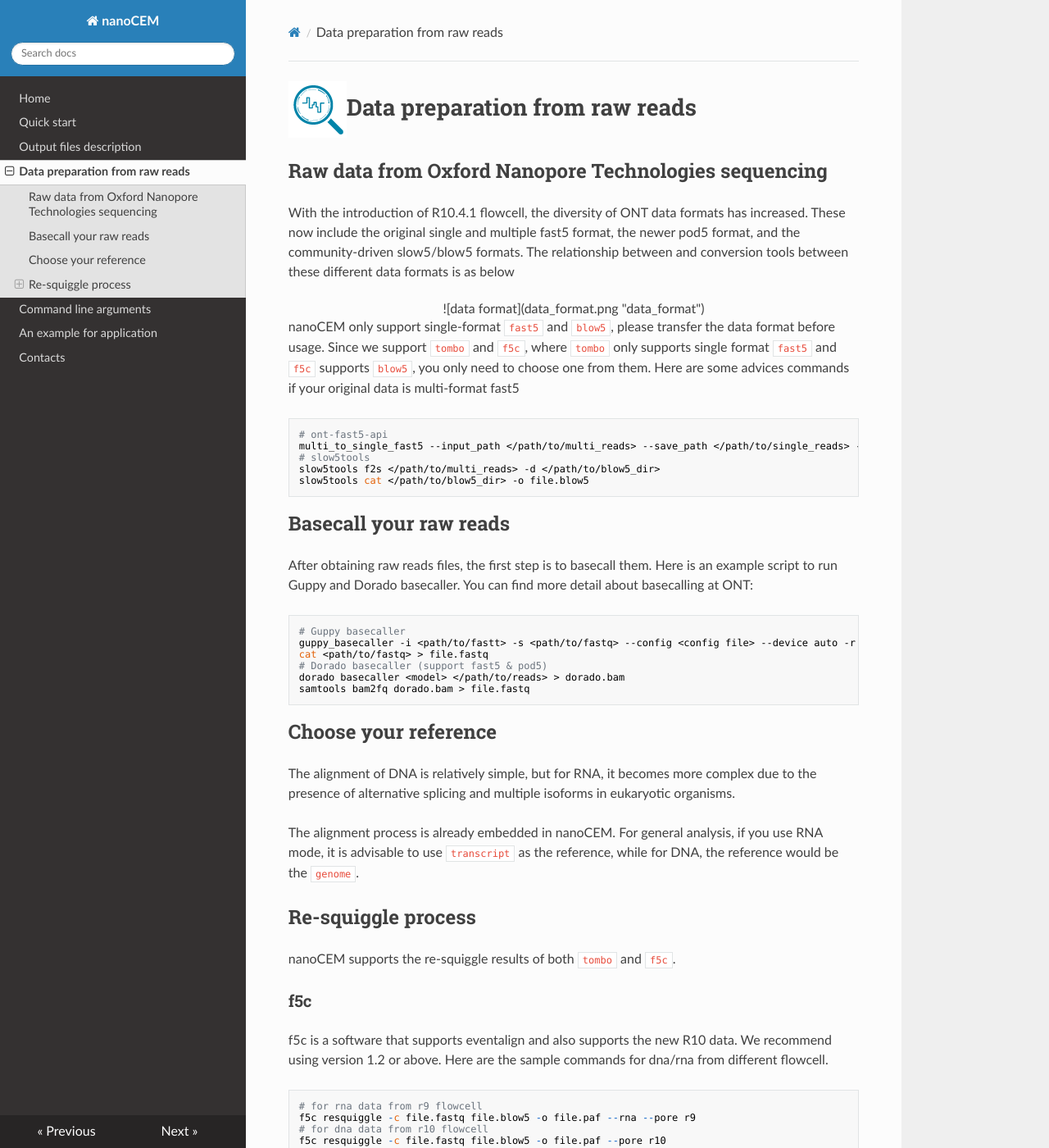
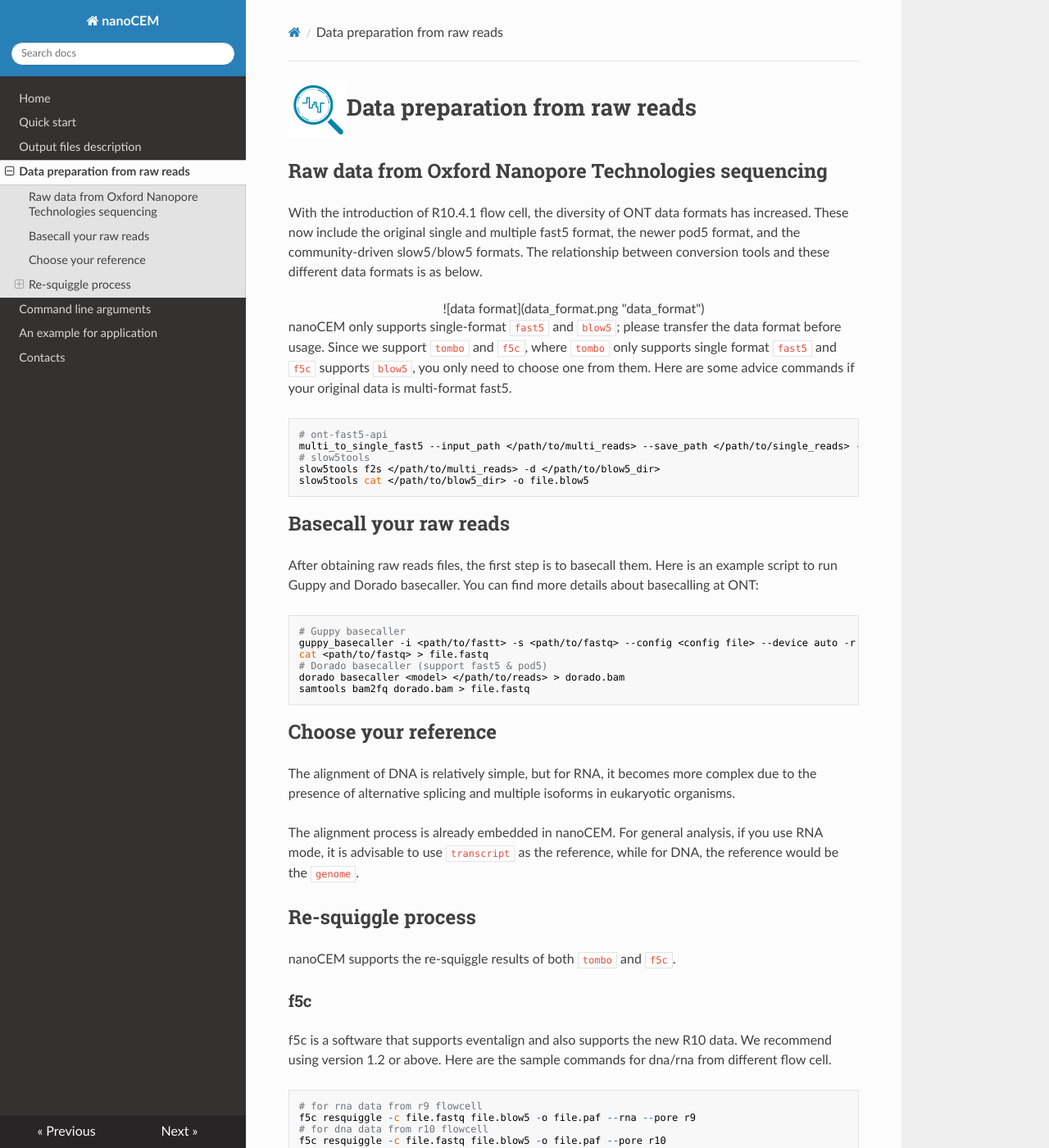
Before and after one commit to lrslab/nanoCEM, an MkDocs documentation site: the page built from docs/preparation.md, in a window 1280 px wide and 1400 px high. Shown: the whole window at 82% size. Built offline with MkDocs 1.6.1, drawn with Linux system fonts in a browser that asks for light colours; nearby versions of some CDN libraries.

Commit message:
fix typos

```diff
--- a/docs/preparation.md
+++ b/docs/preparation.md
@@ -2,17 +2,17 @@
 
 ## Raw data from Oxford Nanopore Technologies sequencing
 
-With the introduction of R10.4.1 flowcell, the diversity of ONT data formats has increased.
+With the introduction of R10.4.1 flow cell, the diversity of ONT data formats has increased.
 These now include the original single and multiple fast5 format, the newer pod5 format,
-and the community-driven slow5/blow5 formats. The relationship between and conversion tools
-between these different data formats is as below
+and the community-driven slow5/blow5 formats. The relationship between conversion tools
+and these different data formats is as below.
 
  <center>![data format](data_format.png "data_format") </center>
 
-nanoCEM only support single-format `fast5` and `blow5`, please transfer the data format before usage.
+nanoCEM only supports single-format `fast5` and `blow5`; please transfer the data format before usage.
 Since we support `tombo` and `f5c`, where `tombo` only supports single format `fast5` and `f5c` supports `blow5`,
 you only need to choose one from them.
-Here are some advices commands if your original data is multi-format fast5
+Here are some advice commands if your original data is multi-format fast5.
 
     # ont-fast5-api
     multi_to_single_fast5 --input_path </path/to/multi_reads> --save_path </path/to/single_reads> --recursive
@@ -22,7 +22,7 @@ Here are some advices commands if your original data is multi-format fast5
 
 ## Basecall your raw reads
 After obtaining raw reads files, the first step is to basecall them.
-Here is an example script to run Guppy and Dorado basecaller. You can find more detail about basecalling at ONT:
+Here is an example script to run Guppy and Dorado basecaller. You can find more details about basecalling at ONT:
 
     # Guppy basecaller
     guppy_basecaller -i <path/to/fastt> -s <path/to/fastq> --config <config file> --device auto -r
@@ -42,7 +42,7 @@ it is advisable to use `transcript` as the reference, while for DNA, the referen
 nanoCEM supports the re-squiggle results of both `tombo` and `f5c`.
 ### f5c
 f5c is a software that supports eventalign and also supports the new R10 data.
-We recommend using version 1.2 or above. Here are the sample commands for dna/rna from different flowcell.
+We recommend using version 1.2 or above. Here are the sample commands for dna/rna from different flow cell.
 
     # for rna data from r9 flowcell
     f5c resquiggle -c file.fastq file.blow5 -o file.paf --rna --pore r9
```
Also changed, not shown: docs/example.md (+1 -1 lines), docs/index.md (+3 -3 lines), docs/tutorials.md (+8 -8 lines), setup.py (+4 -3 lines).
